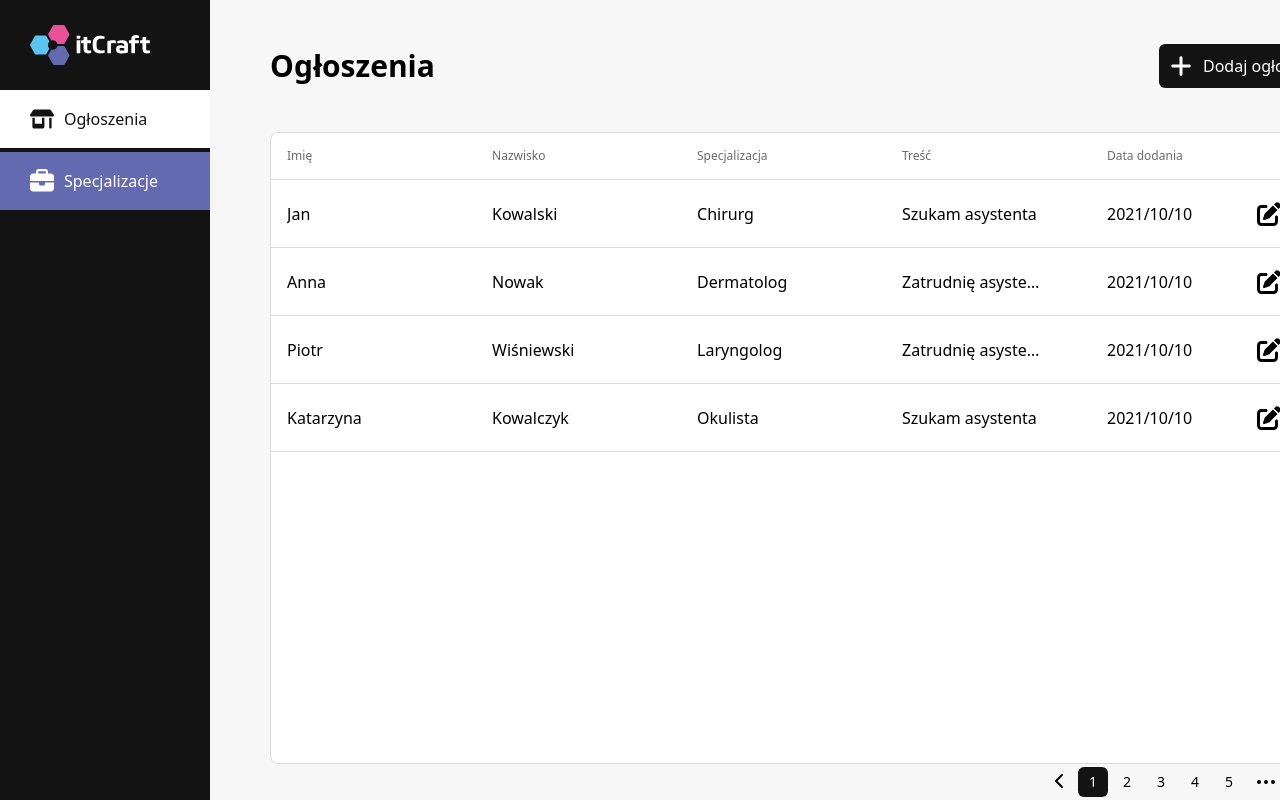
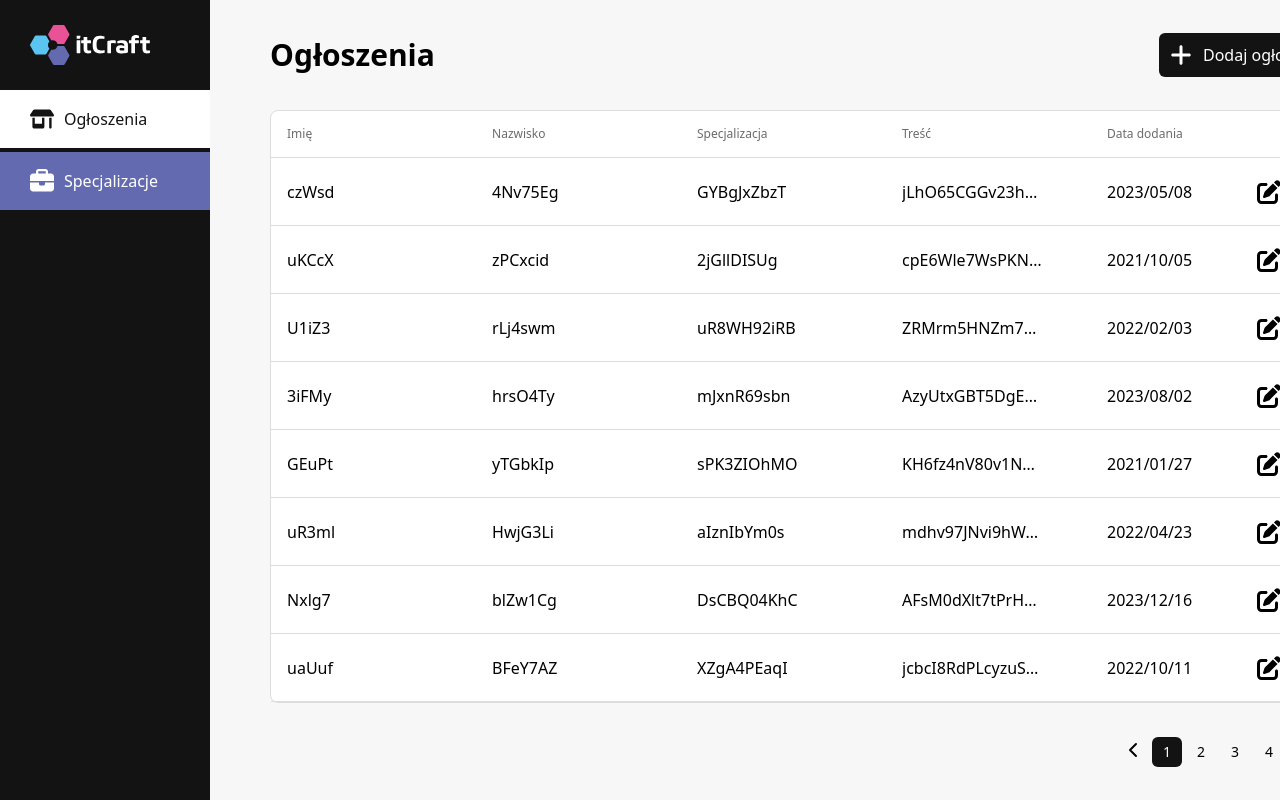
Before and after one commit to stoooodnia/advertisingService, a Vue app in the folder frontend/: page / in a window 1280 px wide. Built offline with nearby package versions, Linux system fonts and the light colour scheme.

Commit message:
pagination eventhandler for page number

```diff
--- /dev/null
+++ b/frontend/src/components/Offer/OffersGenerator.ts
@@ -0,0 +1,51 @@
+// Funkcja generująca losowy ciąg znaków
+function generateRandomString(length: number) {
+  let result = "";
+  const characters =
+    "ABCDEFGHIJKLMNOPQRSTUVWXYZabcdefghijklmnopqrstuvwxyz0123456789";
+  for (let i = 0; i < length; i++) {
+    result += characters.charAt(Math.floor(Math.random() * characters.length));
+  }
+  return result;
+}
+
+// Funkcja generująca losową datę
+function generateRandomDate(start: Date, end: Date) {
+  return new Date(
+    start.getTime() + Math.random() * (end.getTime() - start.getTime())
+  );
+}
+
+// Generowanie 10 losowych ofert na podstawie danych z OffersMockData
+const generatedOffers = [];
+for (let i = 0; i < 10; i++) {
+  const newOffer = {
+    id: i + 1,
+    firstname: generateRandomString(5),
+    lastname: generateRandomString(7),
+    specialization: generateRandomString(10),
+    content: generateRandomString(20),
+    createdAt: generateRandomDate(new Date(2021, 0, 1), new Date())
+      .toISOString()
+      .slice(0, 10),
+  };
+  generatedOffers.push(newOffer);
+}
+
+export default function generateOffers(count: number) {
+  const generatedOffers = [];
+  for (let i = 0; i < count; i++) {
+    const newOffer = {
+      id: i + 1,
+      firstname: generateRandomString(5),
+      lastname: generateRandomString(7),
+      specialization: generateRandomString(10),
+      content: generateRandomString(20),
+      createdAt: generateRandomDate(new Date(2021, 0, 1), new Date())
+        .toISOString()
+        .slice(0, 10),
+    };
+    generatedOffers.push(newOffer);
+  }
+  return generatedOffers;
+}
--- a/frontend/src/components/Pagination/Pagination.vue
+++ b/frontend/src/components/Pagination/Pagination.vue
@@ -1,9 +1,8 @@
 
 <template>
-  <Pagination v-slot="{ page }" :total="100" :sibling-count="1" show-edges :default-page="1">
+  <Pagination v-slot="{page}" :total=total*10 :sibling-count="1" show-edges>
     <PaginationList v-slot="{ items }" class="flex items-center gap-1">
       <PaginationPrev />
-
       <template v-for="(item, index) in items">
         <PaginationListItem v-if="item.type === 'page'" :key="index" :value="item.value" as-child>
           <Button class="w-[30px] h-[30px] p-0" :variant="item.value === page ? 'active' : 'outline'">
@@ -17,17 +16,40 @@
   </Pagination>
 </template>
 
-<script setup lang="ts">
-    import {
+<script lang="ts">
+  import {
+    Pagination,
+    PaginationList,
+    PaginationListItem,
+    PaginationNext,
+    PaginationPrev,
+    PaginationEllipsis,
+  } from '../../../@/components/ui/pagination'
+
+  import {
+    Button,
+  } from '../../../@/components/ui/button'
+  import { defineComponent } from 'vue';
+
+  export default defineComponent({
+    components:{
       Pagination,
-      PaginationEllipsis,
       PaginationList,
       PaginationListItem,
       PaginationNext,
       PaginationPrev,
-    } from '../../../@/components/ui/pagination'
+      PaginationEllipsis,
+      Button,
+    },
+    props: {
+      total: {
+        /**
+         * The total number of pages
+         */
+        type: Number,
+        default: 5,
+      },
+    },
+  })
 
-    import {
-      Button,
-    } from '../../../@/components/ui/button'
 </script>
--- a/frontend/src/views/Home/Home.vue
+++ b/frontend/src/views/Home/Home.vue
@@ -15,8 +15,8 @@
                 </header>
                 <Offer v-for="offer in offers" :offerData="offer" :key="offer.id" />
             </section>
-            <footer class="flex w-full justify-end">
-                <Pagination />
+            <footer class="flex items-center h-1/6 w-full justify-end">
+                <Pagination @update:page="handlePageChange" />
             </footer>
         </div>
     </div>
@@ -28,41 +28,7 @@ import Navbar from '../Navbar/Navbar.vue';
 import Header from '../Header/Header.vue';
 import Offer from '../../components/Offer/Offer.vue';
 import Pagination from '../../components/Pagination/Pagination.vue';
-
-
-const OffersMockData = [
-    {
-        id: 1,
-        firstname: "Jan",
-        lastname: "Kowalski",
-        specialization: "Chirurg",
-        content: "Szukam asystenta",
-        createdAt: "2021-10-10",
-    },
-    {
-        id: 2,
-        firstname: "Anna",
-        lastname: "Nowak",
-        specialization: "Dermatolog",
-        content: "Zatrudnię asystenta na umowę o pracę!",
-        createdAt: "2021-10-10",
-    },
-    {
-        id: 3,
-        firstname: "Piotr",
-        lastname: "Wiśniewski",
-        specialization: "Laryngolog",
-        content: "Zatrudnię asystenta",
-        createdAt: "2021-10-10",
-    },
-    {
-        id: 4,
-        firstname: "Katarzyna",
-        lastname: "Kowalczyk",
-        specialization: "Okulista",
-        content: "Szukam asystenta",
-        createdAt: "2021-10-10",
-    }]
+import generateOffers from '../../components/Offer/OffersGenerator';
 
 
 
@@ -85,16 +51,25 @@ export default defineComponent({
                     console.log("Add new announcement")
                 },
             },
-            offers: [] as OfferData[]
+            offers: [] as OfferData[],
+            page: 1,
         }
     },
     created() {
         this.getOffers()
+
     },
     methods: {
+        handlePageChange(page: number) {
+            console.log(page);
+
+        },
         getOffers() {
-            this.offers = OffersMockData;
-        }
+            this.offers = generateOffers(8);
+        },
+        getNextPage() {
+            this.offers = generateOffers(8);
+        },
     },
 })
-</script>../Header/Header.vue
+</script>
```
